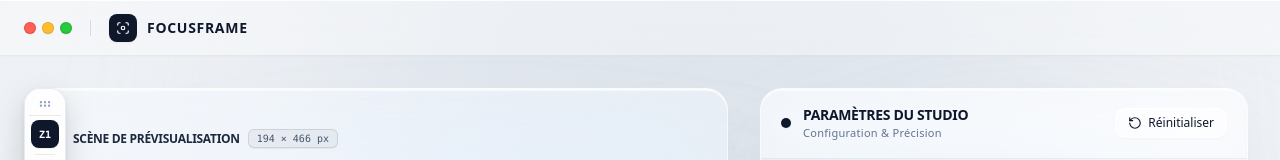
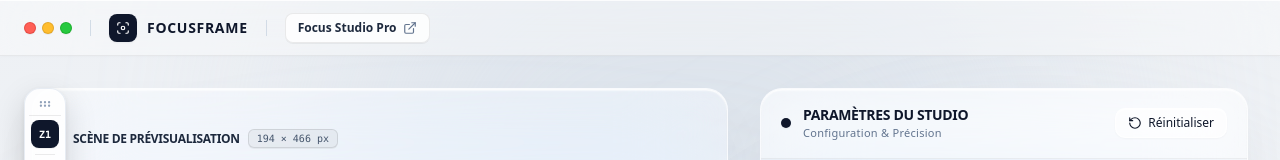
Before and after one commit to samtaff/FOCUSFRAME, a React (Vite) app: page / in a window 1280 px wide. Shown: the top 160 px of the page. Built offline with nearby package versions, Linux system fonts and the light colour scheme.

Commit message:
feat: add navigation link to Focus Studio Pro
Added a link to the header to provide quick access to the Focus Studio Pro application.

```diff
--- a/src/App.tsx
+++ b/src/App.tsx
@@ -1405,6 +1405,21 @@ export default function App() {
             </div>
             <span className="text-sm font-bold tracking-wider text-slate-900 uppercase">FOCUSFRAME</span>
           </div>
+
+          <div className="w-[1px] h-4 bg-slate-300/80 mx-0.5" />
+
+          {/* Lien Focus Studio Pro (ouvre dans le même onglet) */}
+          <a
+            id="btn-link-focus-studio-pro"
+            href="https://focusstudiopro.vercel.app/"
+            target="_self"
+            rel="noopener noreferrer"
+            title="Accéder à Focus Studio Pro"
+            className="flex items-center gap-1.5 px-3 py-1.5 rounded-lg text-xs font-semibold text-slate-800 bg-white/80 hover:bg-white hover:text-blue-600 border border-black/[0.08] hover:border-blue-400/50 shadow-2xs hover:shadow-xs transition-all cursor-pointer"
+          >
+            <span>Focus Studio Pro</span>
+            <ExternalLink className="w-3.5 h-3.5 text-slate-500 hover:text-blue-600 transition-colors" />
+          </a>
         </div>
       </header>
 
```
